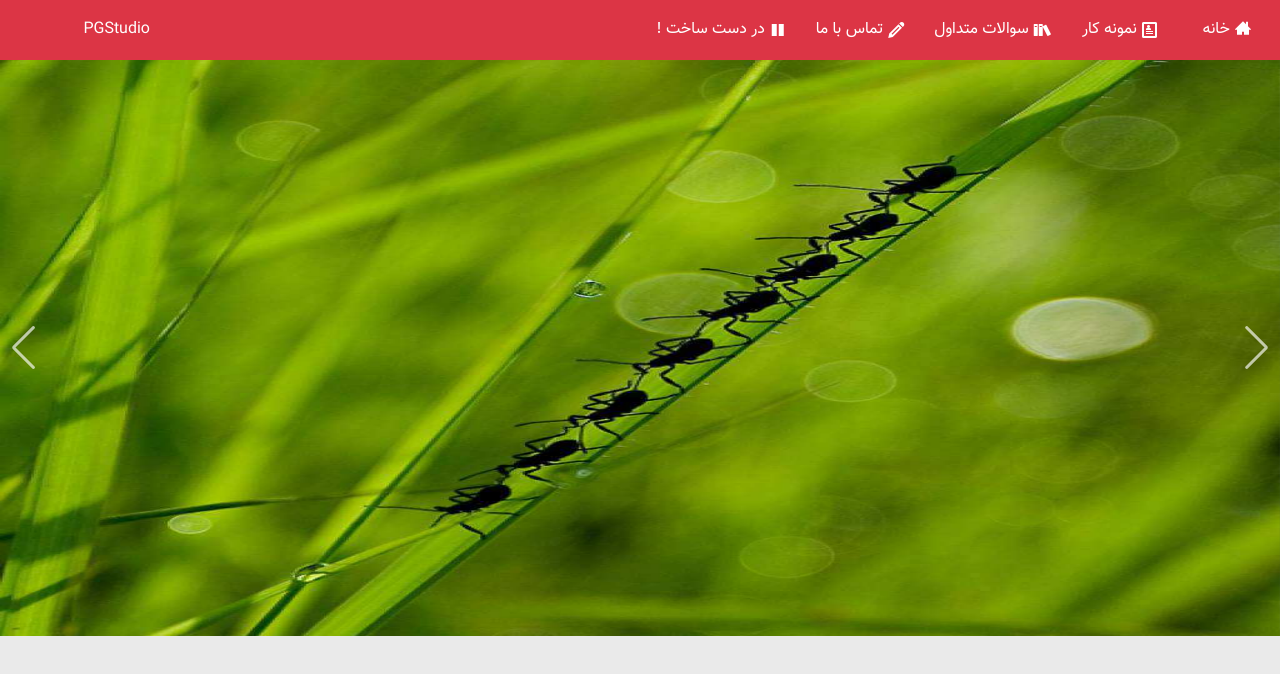
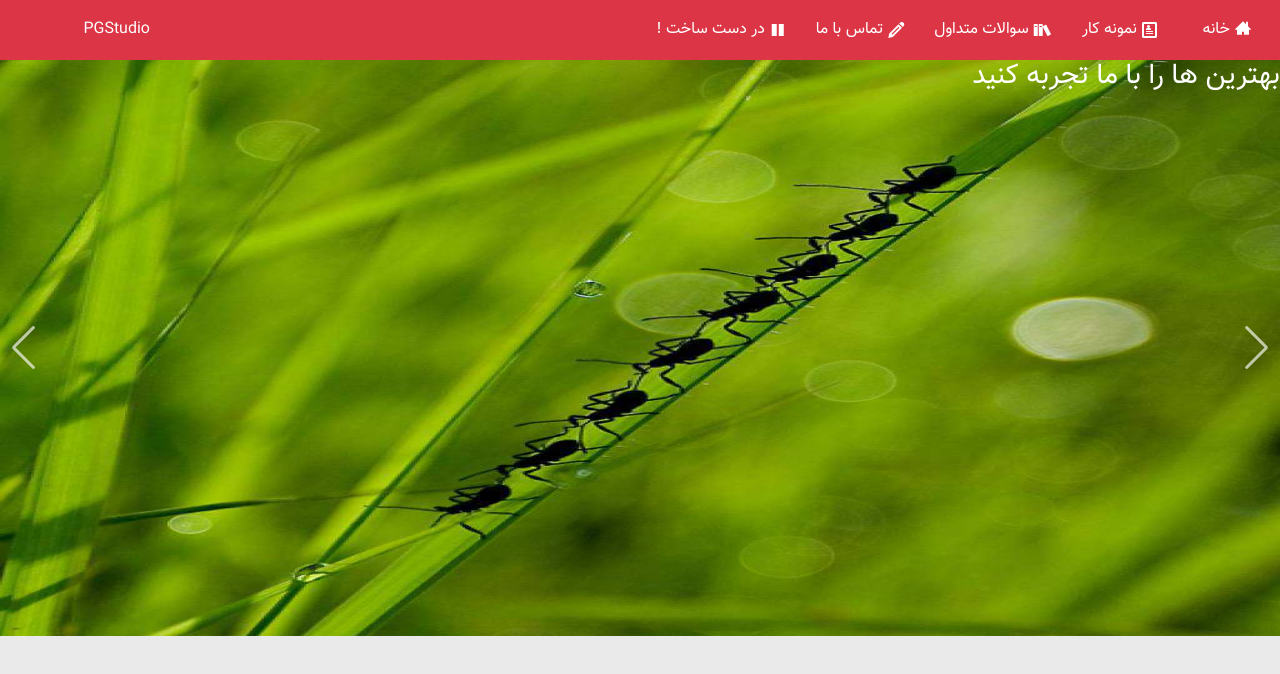
Before and after one commit to powergraphicstudio/powergraphicstudio.github.io, a plain HTML site: page index.html in a window 1280 px wide. Drawn offline with Linux system fonts and the light colour scheme; files whose address does not match are found by name.

Commit message:
Update index.html

```diff
--- a/index.html
+++ b/index.html
@@ -31,6 +31,7 @@
     <div class="swiper swiper1">
         <div class="swiper-wrapper">
             <div class="swiper-slide">
+                <h3 style="position: absolute; color: #ffffff;" class="top-50 left-50">بهترین ها را با ما تجربه کنید</h3>
                 <img src="images/nature-1.jpg" />
             </div>
             <div class="swiper-slide">
```
